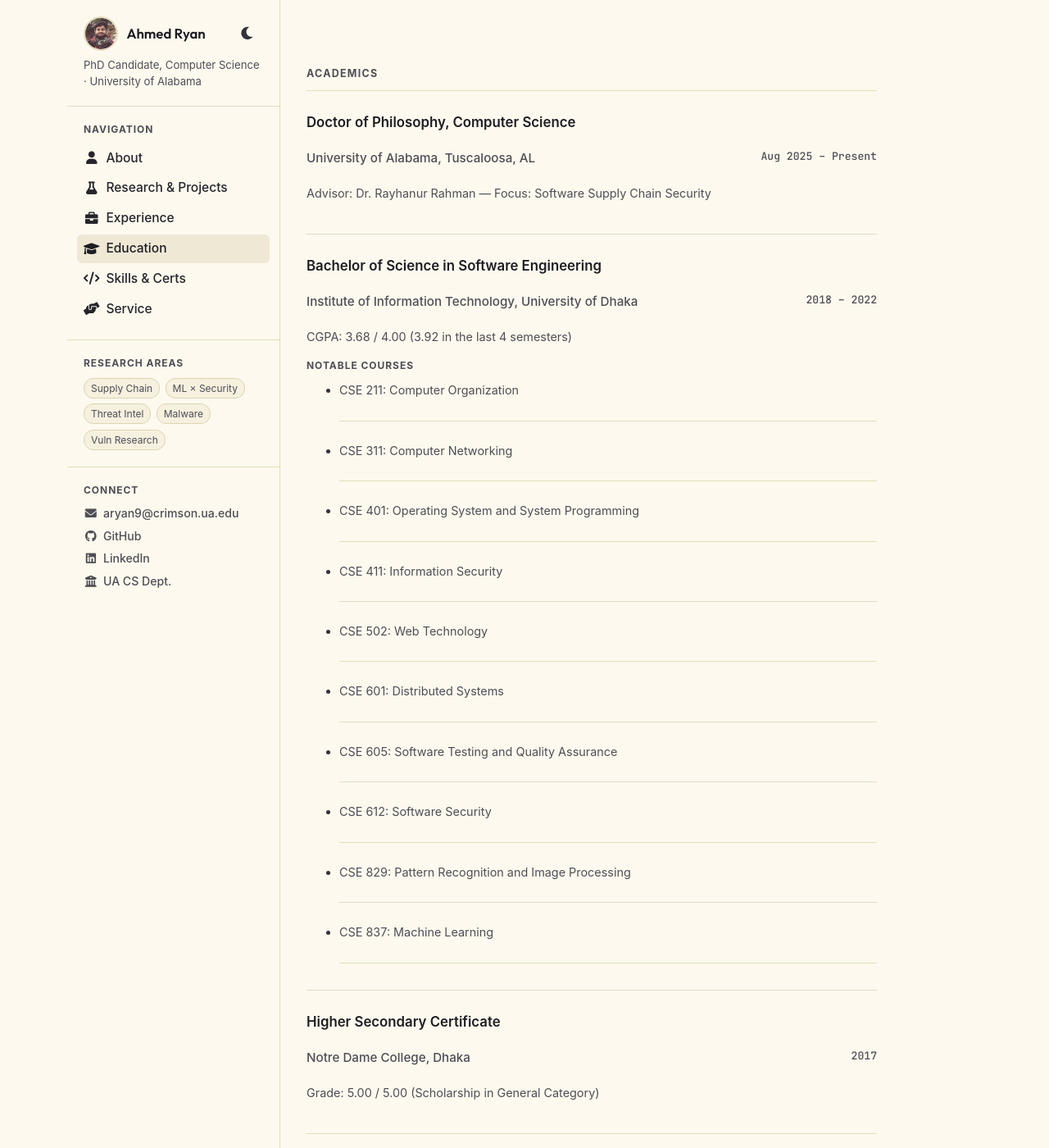
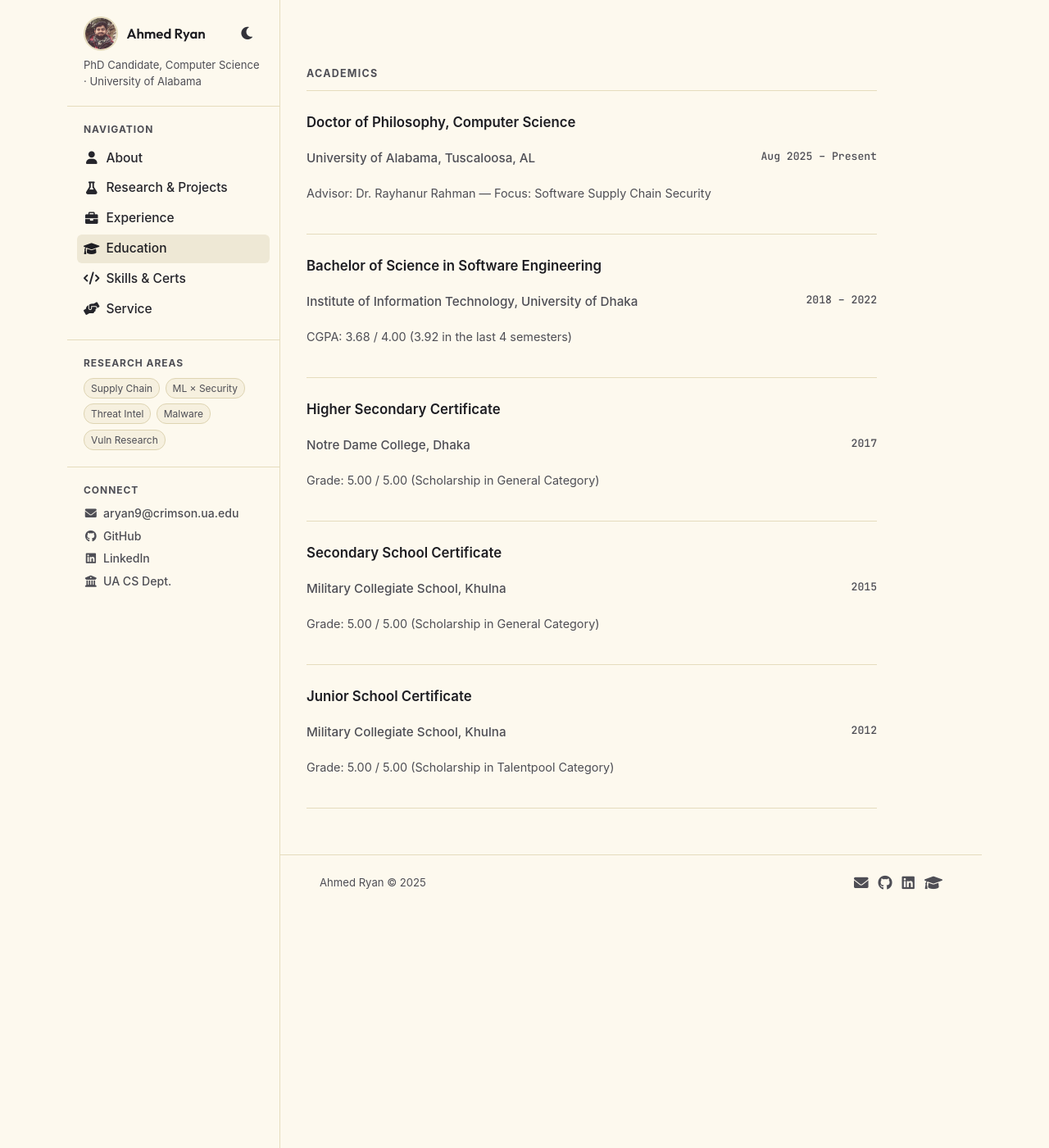
Before and after one commit to fraxhost/fraxhost.github.io, a Jekyll site: the page built from html/education.html, in a window 1280 px wide and 1400 px high. Shown: the whole window at 82% size. Built offline with Jekyll 4.4.1, drawn with Linux system fonts in a browser that asks for light colours.

Commit message:
fix: remove notable courses from education; reduce horizontal layout gaps
- Remove BSc notable courses list from education page
- Drop max-width cap on .layout so it fills the full viewport width
- Remove max-width on .main-content so content fills available column
- Drop max-width from .footer-inner to match

Co-Authored-By: Claude Sonnet 4.6 <noreply@anthropic.com>

```diff
--- a/html/education.html
+++ b/html/education.html
@@ -35,21 +35,6 @@ page_css: education
       CGPA: 3.68 / 4.00 (3.92 in the last 4 semesters)
     </div>
 
-    <div class="education-courses">
-      <p>Notable Courses</p>
-      <ul>
-        <li>CSE 211: Computer Organization</li>
-        <li>CSE 311: Computer Networking</li>
-        <li>CSE 401: Operating System and System Programming</li>
-        <li>CSE 411: Information Security</li>
-        <li>CSE 502: Web Technology</li>
-        <li>CSE 601: Distributed Systems</li>
-        <li>CSE 605: Software Testing and Quality Assurance</li>
-        <li>CSE 612: Software Security</li>
-        <li>CSE 829: Pattern Recognition and Image Processing</li>
-        <li>CSE 837: Machine Learning</li>
-      </ul>
-    </div>
   </li>
 
   <li id="college-education-section">
```
Also changed, not shown: README.md.
